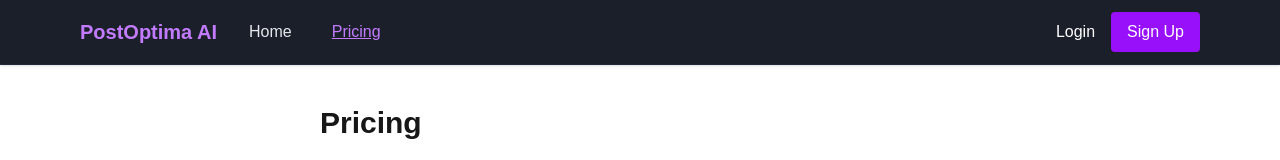
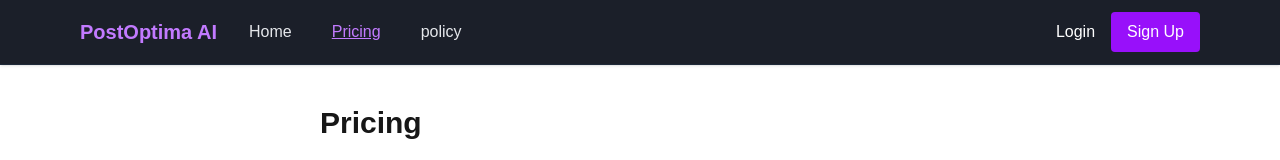
Before and after one commit to dhruvmojila/postoptima-ai, a Next.js app: page /pricing in a window 1280 px wide. Shown: the top 160 px of the page. Built offline with nearby package versions, Linux system fonts and the light colour scheme; no server answers.

Commit message:
policy in header

```diff
--- a/src/components/Header.js
+++ b/src/components/Header.js
@@ -48,6 +48,11 @@ export default function Header() {
             label="Pricing"
             current={router.pathname === "/pricing"}
           />
+          <NavLink
+            href="/security-policy"
+            label="policy"
+            current={router.pathname === "/security-policy"}
+          />
         </div>
         <div className="flex items-center gap-4">
           {loading ? null : user ? (
```
